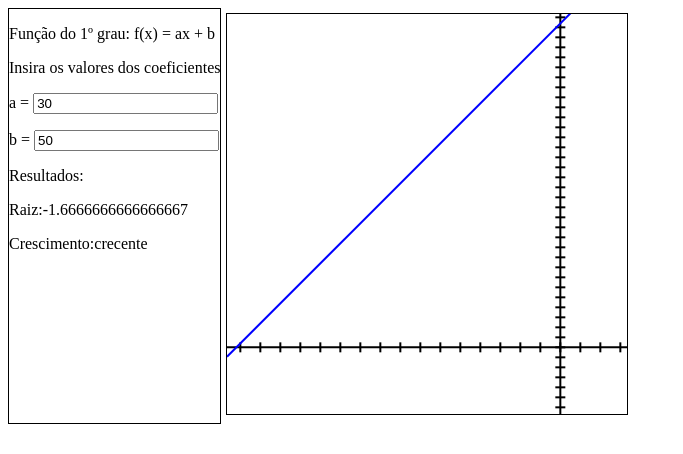
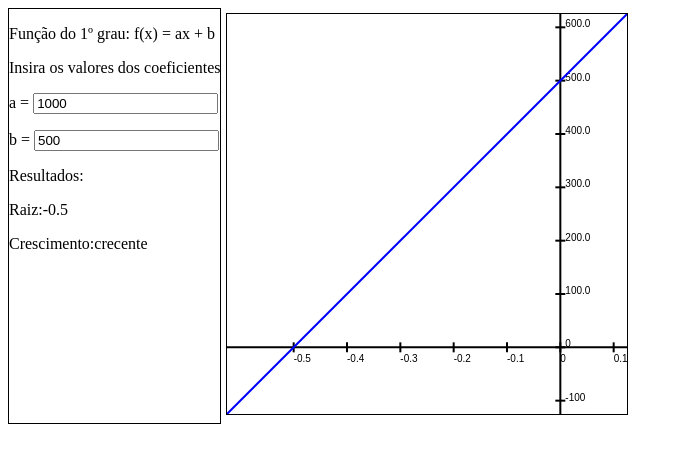
Before and after one commit to leirton52/estudar-func-es, a website: page index.html in a window 1280 px wide. Shown: the whole page, without its empty margins (0-683 px from the left). Drawn offline with Linux system fonts and the light colour scheme.

Commit message:
ajustando alguns bugs na funcao de plotar uma reta, refinando a plotagem dos eixos

```diff
--- a/index.html
+++ b/index.html
@@ -15,8 +15,8 @@
        <section id="1g">
         <p>Função do 1º grau: f(x) = ax + b</p>
         <p>Insira os valores dos coeficientes</p>
-        <p>a = <input type="number" id="a-1g" value="30"></p>
-        <p>b = <input type="number" id="b-1g" value="50"></p>
+        <p>a = <input type="number" id="a-1g" value="1000"></p>
+        <p>b = <input type="number" id="b-1g" value="500"></p>
         <p>Resultados: </p>
         <p id="raiz-1g">Raiz: </p>
         <p id="crescimento-1g">Crescimento: </p>
--- a/script.js
+++ b/script.js
@@ -16,12 +16,15 @@ function drawAxis(xOrigin, yOrigin, wScreen, hScreen, fatorEscalaX, FatorEscalaY
   //FatorEscala dado em pixels por unidade de comprimento
   //grad em unidade de comprimento
 
+  ctx.font = "10px arial"
+
   let register
   for (let i = 0; i < Math.round(wScreen / (fatorEscalaX*gradX)) ; i++) {
     if( xOrigin + gradX*fatorEscalaX*i < wScreen){
       ctx.beginPath()
       ctx.moveTo(xOrigin + gradX*fatorEscalaX*i, yOrigin-5)
       ctx.lineTo(xOrigin + gradX*fatorEscalaX*i, yOrigin+5)
+      ctx.fillText(gradX* i, xOrigin + gradX*fatorEscalaX*i, yOrigin + 15)
       ctx.stroke()
 
       register = gradX*fatorEscalaX*i
@@ -29,6 +32,7 @@ function drawAxis(xOrigin, yOrigin, wScreen, hScreen, fatorEscalaX, FatorEscalaY
       ctx.beginPath()
       ctx.moveTo(xOrigin + register - gradX*fatorEscalaX*i, yOrigin-5)
       ctx.lineTo(xOrigin + register - gradX*fatorEscalaX*i, yOrigin+5)
+      ctx.fillText((register/fatorEscalaX - gradX * i).toFixed(1), xOrigin + register - gradX*fatorEscalaX*i, yOrigin + 15)
       ctx.stroke()
     }
   }
@@ -37,9 +41,8 @@ function drawAxis(xOrigin, yOrigin, wScreen, hScreen, fatorEscalaX, FatorEscalaY
     if( yOrigin + gradY*FatorEscalaY*i < hScreen){
       ctx.beginPath()
       ctx.moveTo(xOrigin - 5, yOrigin + gradY*FatorEscalaY*i)
-      console.log(yOrigin*FatorEscalaY*i)
       ctx.lineTo(xOrigin + 5, yOrigin + gradY*FatorEscalaY*i)
-      console.log(yOrigin*FatorEscalaY*i)
+      ctx.fillText( - gradY* i, xOrigin + 5, yOrigin + gradY*FatorEscalaY*i)
       ctx.stroke()
 
       register = gradY*FatorEscalaY*i
@@ -47,6 +50,7 @@ function drawAxis(xOrigin, yOrigin, wScreen, hScreen, fatorEscalaX, FatorEscalaY
       ctx.beginPath()
       ctx.moveTo(xOrigin-5, yOrigin + register - gradY*FatorEscalaY*i)
       ctx.lineTo(xOrigin+5, yOrigin + register - gradY*FatorEscalaY*i)
+      ctx.fillText((gradY* i - (register/FatorEscalaY)).toFixed(1), xOrigin + 5, yOrigin + register - gradY*FatorEscalaY*i)
       ctx.stroke()
     }
   }
@@ -103,30 +107,40 @@ function result1g(wScreen, hScreen){
     y0 = hScreen/2
   }
 
-  drawAxis(x0,y0, wScreen, hScreen, 2, 2, 10 , 5)
+  //calculando os fatores de escala
+  fsX = (wScreen*2/3) / Math.abs(raiz)
+  fsY = (hScreen*2/3) / Math.abs(b)
+
+  drawAxis(x0,y0, wScreen, hScreen, fsX, fsY, 0.1 , 100)
 
   //desenhando a reta
-  let xg, yg, ysI, ysF //xg e yg -> coodenadas do gráfico; ys -> coordenada do canvas
+  let xg, yg, xsI, xsF, ysI, ysF //xg e yg -> coodenadas do gráfico; ys -> coordenada do canvas
 
   //regra de translação de gráfico: xg = xs - xo; yg = -(ys - yo)
 
-  xg = 0 - x0
+  xg = (0 - x0)/fsX
+  xsI = xg*fsX + x0
   yg = a*xg + b
-  ysI = y0 - yg
+  ysI = y0 - yg*fsY
 
-  xg = wScreen - x0
+  xg = (wScreen - x0)/fsX
+  xsF = xg*fsX + x0
   yg = a*xg + b
-  ysF = y0 - yg
+  console.log(xg)
+  console.log(yg)
+  ysF = y0 - yg*fsY
 
-  fsY = hScreen / Math.abs(ysF - ysI)
-
-  ysI = ysI * fsY
-  ysF = ysF * fsY
+  console.log('fsx:' + fsX)
+  console.log('xi:' + xsI)
+  console.log('xf:' + xsF)
+  console.log('fsy:' + fsY)
+  console.log('yi:' + ysI)
+  console.log('yf:' + ysF)
 
   ctx.strokeStyle = "blue"
   ctx.beginPath()
-  ctx.moveTo(0, ysI)
-  ctx.lineTo(wScreen, ysF)
+  ctx.moveTo(xsI, ysI)
+  ctx.lineTo(xsF, ysF)
   ctx.stroke()
 }
 
```
